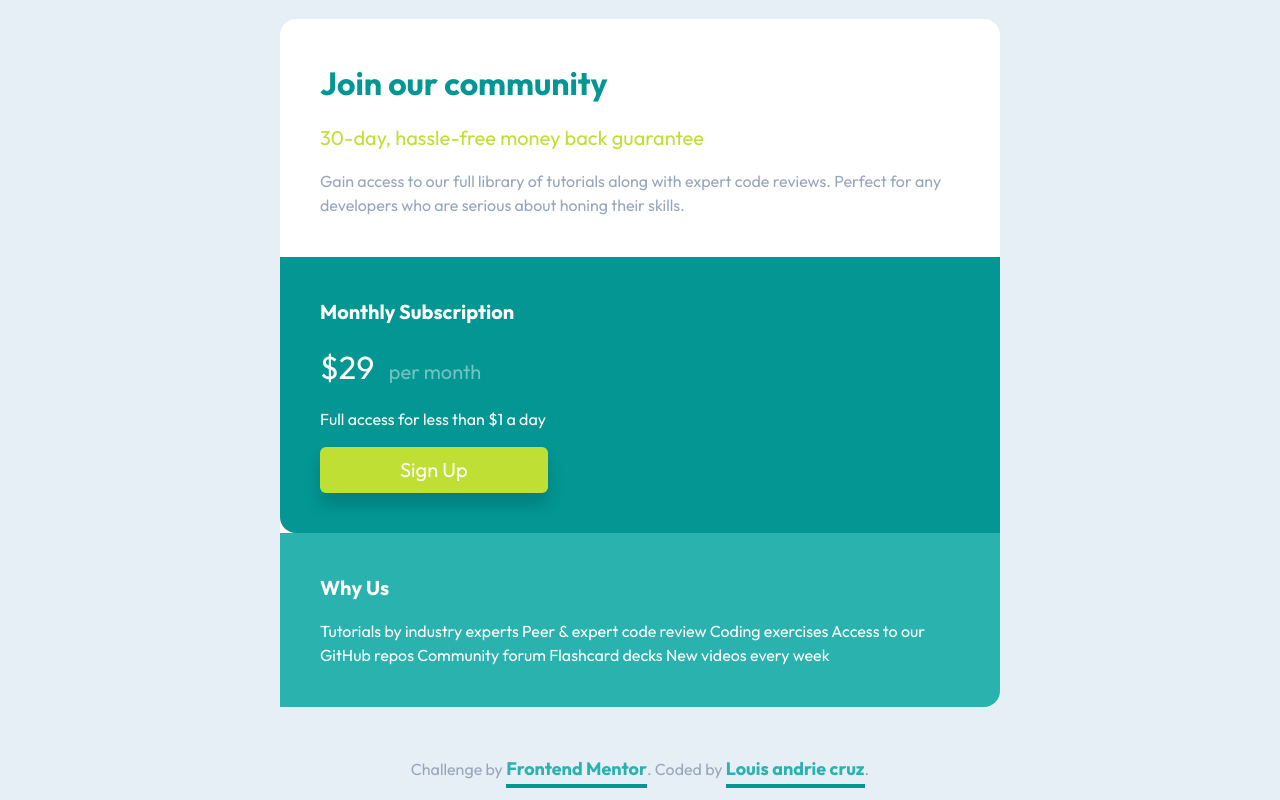
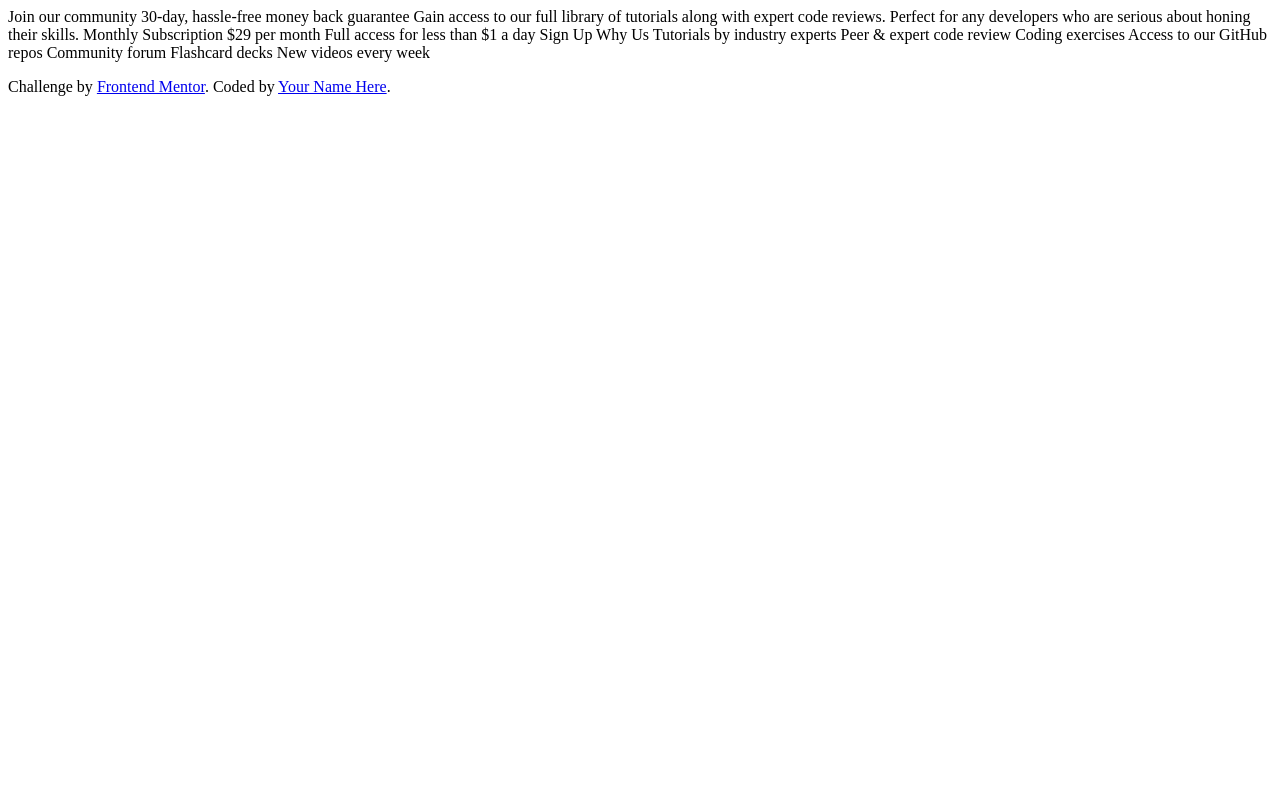
Before and after one commit to Louitzkie/single-price-grid-component-master, a plain HTML site: page index.html in a window 1280 px wide. Drawn offline with Linux system fonts and the light colour scheme.

Commit message:
Revert "update again"
This reverts commit bc7434ab6ebf6bd10fe0e4598e6fcdcf9e9af84e.

```diff
--- a/css/style.scss
+++ /dev/null
@@ -1,138 +0,0 @@
-:root {
-  --light-gray: hsl(204, 43%, 93%);
-  --grayish-blue: hsl(218, 22%, 67%);
-  --cyan-400: hsl(179, 62%, 43%);
-  --cyan: hsl(179, 96%, 30%);
-  --bright-yellow: hsl(71, 73%, 54%);
-
-  --fw-400: 400;
-  --fw-700: 700;
-}
-
-* {
-  box-sizing: border-box;
-}
-
-body,
-h1,
-h2,
-h3,
-p {
-  margin: 0;
-}
-/* typograpy */
-
-.section-title {
-  color: var(--cyan);
-}
-
-.intro h1 + p {
-  color: var(--bright-yellow);
-  font-size: 1.25em;
-}
-
-.fs-500 {
-  font-size: 1.25rem;
-}
-
-.pricing {
-  font-size: 2rem;
-}
-
-.pricing span {
-  color: var(--light-gray);
-  font-size: 1.25rem;
-  opacity: 0.5;
-  margin-left: 0.5rem;
-}
-
-/* components */
-.button {
-  display: inline-block;
-  text-decoration: none;
-  background: var(--bright-yellow);
-  padding: 0.5rem 5rem;
-  color: #fff;
-  font-size: 1.25rem;
-  box-shadow: 0 12px 1rem rgba(0, 0, 0, 0.15);
-  border-radius: 6px;
-}
-
-/* utility */
-.flow-content > * + * {
-  margin-top: 1rem;
-}
-
-.split {
-  display: flex;
-  flex-direction: column;
-}
-
-.split > * {
-  flex-basis: 100%;
-}
-
-@media (min-width: 1440px) {
-  .split {
-    flex-direction: row;
-  }
-}
-
-body {
-  font-family: "Outfit", sans-serif;
-  color: var(--grayish-blue);
-  background: var(--light-gray);
-  line-height: 1.5;
-  display: flex;
-  justify-content: center;
-  align-items: center;
-  min-height: 100vh;
-  flex-direction: column;
-}
-
-.intro,
-.price .bg-accent,
-.price .bg-primary {
-  padding: 2.5rem;
-}
-
-.main {
-  background: #fff;
-  width: 45rem;
-  border-radius: 1rem;
-}
-
-.price {
-  color: #fff;
-
-  .bg-accent {
-    background: var(--cyan);
-    border-bottom-left-radius: 1rem;
-  }
-
-  .bg-primary {
-    background: var(--cyan-400);
-    border-bottom-right-radius: 1rem;
-  }
-}
-
-footer {
-  margin-top: 3rem;
-
-  a {
-    text-decoration: none;
-    color: var(--cyan-400);
-    font-weight: var(--fw-700);
-    font-size: 1.125rem;
-    position: relative;
-
-    &::before {
-      content: "";
-      bottom: -0.5rem;
-      position: absolute;
-      width: 100%;
-      height: 4px;
-      background: var(--cyan);
-    }
-  }
-}
--- a/index.html
+++ b/index.html
@@ -1,63 +1,45 @@
 <!DOCTYPE html>
 <html lang="en">
 <head>
-    <meta charset="UTF-8" />
-    <meta name="viewport" content="width=device-width, initial-scale=1.0" />
+  <meta charset="UTF-8">
+  <meta name="viewport" content="width=device-width, initial-scale=1.0"> <!-- displays site properly based on user's device -->
 
-    <link
-      rel="icon"
-      type="image/png"
-      sizes="32x32"
-      href="./images/favicon-32x32.png"
-    />
+  <link rel="icon" type="image/png" sizes="32x32" href="./images/favicon-32x32.png">
 
   <title>Frontend Mentor | Single Price Grid Component</title>
-    <link
-      href="https://fonts.googleapis.com/css2?family=Outfit:wght@400;700&display=swap"
-      rel="stylesheet"
-    />
-    <link rel="stylesheet" href="/css/style.css" />
+
+
 </head>
 <body>
-    <main class="main">
-      <div class="intro">
-        <div class="flow-content">
-          <h1 class="section-title">Join our community</h1>
-          <p>30-day, hassle-free money back guarantee</p>
-          <p>
-            Gain access to our full library of tutorials along with expert code
-            reviews. Perfect for any developers who are serious about honing
-            their skills.
-          </p>
-        </div>
-      </div>
-      <div class="price">
-        <div class="split">
-          <div class="bg-accent flow-content">
-            <h3 class="fs-500">Monthly Subscription</h3>
-            <div class="pricing">&dollar;29 <span>per month</span></div>
-            <p>Full access for less than &dollar;1 a day</p>
-            <a href="" class="button">Sign Up</a>
-          </div>
-          <div class="bg-primary flow-content">
-            <h3 class="fs-500">Why Us</h3>
-            <p>
-              Tutorials by industry experts Peer &amp; expert code review Coding
-              exercises Access to our GitHub repos Community forum Flashcard
-              decks New videos every week
-            </p>
-          </div>
-        </div>
-      </div>
-    </main>
+  Join our community
+
+  30-day, hassle-free money back guarantee
+
+  Gain access to our full library of tutorials along with expert code reviews.
+  Perfect for any developers who are serious about honing their skills.
+
+  Monthly Subscription
+
+  &dollar;29 per month
+
+  Full access for less than &dollar;1 a day
+
+  Sign Up
+
+  Why Us
+
+  Tutorials by industry experts
+  Peer &amp; expert code review
+  Coding exercises
+  Access to our GitHub repos
+  Community forum
+  Flashcard decks
+  New videos every week
 
   <footer>
     <p class="attribution">
-        Challenge by
-        <a href="https://www.frontendmentor.io?ref=challenge" target="_blank"
-          >Frontend Mentor</a
-        >. Coded by
-        <a href="https://lastacruz10.github.io/">Louis andrie cruz</a>.
+      Challenge by <a href="https://www.frontendmentor.io?ref=challenge" target="_blank">Frontend Mentor</a>.
+      Coded by <a href="#">Your Name Here</a>.
     </p>
   </footer>
 </body>
```
Also changed, not shown: css/style.css, 2 other files. Lines whose indentation alone changed are shown as unchanged.
